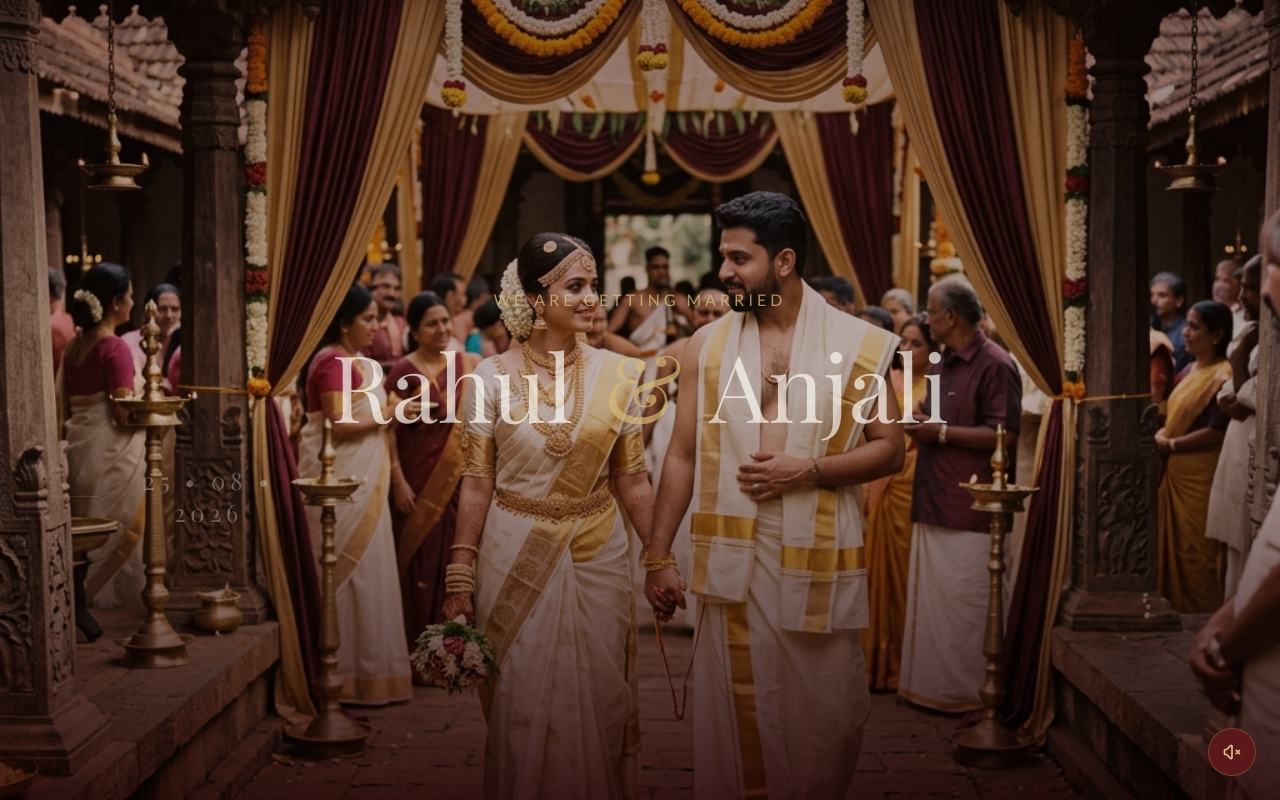
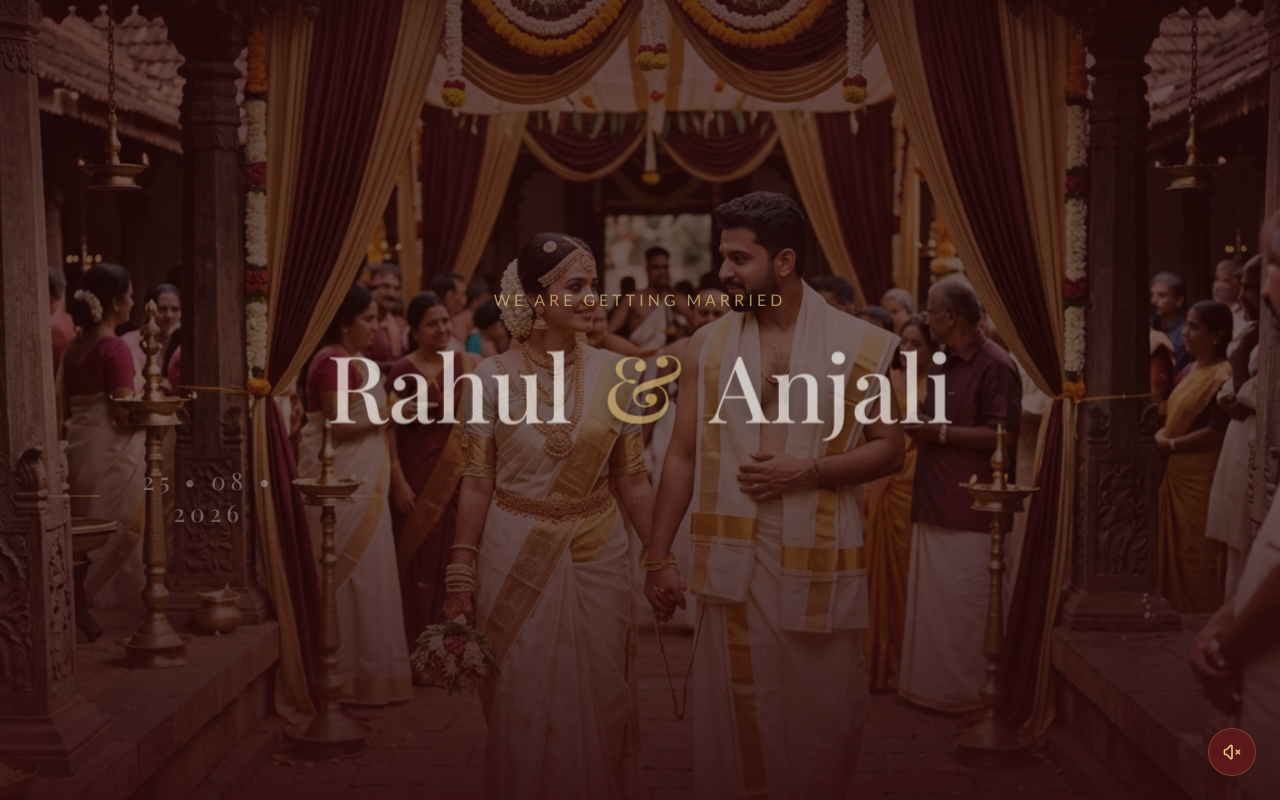
Before and after one commit to Arshwinsajeevan/wedding-card-demo, a Next.js app: page / in a window 1280 px wide. Both pictures are taken after a click on the button "TAP TO OPEN". Shown: the top 800 px of the page. Built offline with nearby package versions, Linux system fonts and the light colour scheme.

Commit message:
updated hero section text

```diff
--- a/src/components/HeroSection.tsx
+++ b/src/components/HeroSection.tsx
@@ -19,7 +19,8 @@ export default function HeroSection() {
         />
       </motion.div>
 
-      <div className="absolute inset-0 bg-gradient-to-b from-maroon-dark/40 via-maroon-dark/10 to-maroon-dark/90 mix-blend-multiply" />
+      <div className="absolute inset-0 bg-gradient-to-b from-maroon-dark/60 via-maroon-dark/40 to-maroon-dark/90" />
+      <div className="absolute inset-0 bg-black/20" /> {/* Extra darkening for readability */}
 
       <div className="absolute inset-0 flex flex-col items-center justify-end pb-24 text-center z-10 px-4">
         <motion.div
@@ -32,7 +33,7 @@ export default function HeroSection() {
             initial={{ opacity: 0, letterSpacing: "0.1em" }}
             animate={{ opacity: 1, letterSpacing: "0.3em" }}
             transition={{ duration: 1.5, delay: 1 }}
-            className="font-sans text-gold-light uppercase text-sm md:text-base mb-6"
+            className="font-sans text-gold-light uppercase text-sm md:text-base mb-6 font-medium drop-shadow-md"
           >
             We are getting married
           </motion.p>
@@ -40,25 +41,25 @@ export default function HeroSection() {
             initial={{ opacity: 0, scale: 0.9 }}
             animate={{ opacity: 1, scale: 1 }}
             transition={{ duration: 2, delay: 0.8, ease: "easeOut" }}
-            className="font-serif text-5xl md:text-7xl lg:text-8xl text-cream mb-6 drop-shadow-2xl"
+            className="font-serif text-5xl md:text-7xl lg:text-8xl text-cream mb-6 drop-shadow-[0_4px_10px_rgba(0,0,0,0.5)] font-medium"
           >
             Rahul <motion.span
               animate={{ color: ["#c5a059", "#dfc282", "#c5a059"] }}
               transition={{ duration: 3, repeat: Infinity }}
-              className="text-gold inline-block mx-2"
+              className="text-gold inline-block mx-2 drop-shadow-[0_2px_5px_rgba(0,0,0,0.3)]"
             >&amp;</motion.span> Anjali
           </motion.h1>
           <motion.div
             initial={{ opacity: 0, width: 0 }}
             animate={{ opacity: 1, width: "100%" }}
             transition={{ duration: 1.5, delay: 1.5 }}
-            className="flex items-center justify-center gap-4 mt-8"
+            className="flex items-center justify-center gap-4 mt-8 drop-shadow-md"
           >
-            <div className="h-[1px] w-12 md:w-24 bg-gradient-to-r from-transparent to-gold/70" />
-            <p className="font-serif text-xl md:text-2xl text-cream tracking-[0.2em]">
+            <div className="h-[2px] w-12 md:w-24 bg-gradient-to-r from-transparent to-gold/90" />
+            <p className="font-serif text-xl md:text-2xl text-cream tracking-[0.2em] font-medium drop-shadow-[0_2px_4px_rgba(0,0,0,0.4)]">
               25 • 08 • 2026
             </p>
-            <div className="h-[1px] w-12 md:w-24 bg-gradient-to-l from-transparent to-gold/70" />
+            <div className="h-[2px] w-12 md:w-24 bg-gradient-to-l from-transparent to-gold/90" />
           </motion.div>
 
           <motion.div
--- a/src/components/OpeningScreen.tsx
+++ b/src/components/OpeningScreen.tsx
@@ -42,11 +42,11 @@ export default function OpeningScreen({ onOpen }: { onOpen: () => void }) {
             initial={{ scale: 0.9, opacity: 0 }}
             animate={{ scale: 1, opacity: 1 }}
             transition={{ duration: 1, ease: "easeOut" }}
-            className="z-10 flex flex-col items-center text-center p-8 md:p-12 border-2 border-gold/30 rounded-lg bg-cream/90 backdrop-blur-md shadow-2xl relative overflow-hidden"
+            className="z-10 flex flex-col items-center text-center p-8 md:p-14 border-2 border-gold/40 rounded-xl bg-cream/95 backdrop-blur-xl shadow-[0_0_50px_rgba(0,0,0,0.2)] relative overflow-hidden max-w-[90vw]"
           >
             {/* Shimmer effect */}
             <motion.div
-              className="absolute top-0 left-[-100%] w-1/2 h-full bg-gradient-to-r from-transparent via-white/40 to-transparent skew-x-[30deg]"
+              className="absolute top-0 left-[-100%] w-1/2 h-full bg-gradient-to-r from-transparent via-white/50 to-transparent skew-x-[30deg]"
               animate={{ left: ["-100%", "200%"] }}
               transition={{ duration: 2.5, repeat: Infinity, repeatDelay: 3 }}
             />
@@ -64,16 +64,16 @@ export default function OpeningScreen({ onOpen }: { onOpen: () => void }) {
                 <Image
                   src="/motif.png"
                   alt="Motif"
-                  width={70}
-                  height={70}
-                  className="mb-6 mx-auto opacity-90 drop-shadow-md"
+                  width={80}
+                  height={80}
+                  className="mb-8 mx-auto opacity-100 drop-shadow-md"
                   style={{ filter: "brightness(0) saturate(100%) invert(13%) sepia(50%) saturate(4645%) hue-rotate(346deg) brightness(85%) contrast(99%)" }}
                 />
               </motion.div>
-              <h2 className="font-serif text-maroon text-3xl md:text-4xl tracking-widest uppercase mb-3">
+              <h2 className="font-serif text-maroon-dark text-3xl md:text-5xl tracking-[0.15em] uppercase mb-4 font-semibold drop-shadow-sm">
                 You are invited
               </h2>
-              <p className="font-sans text-maroon-dark/80 text-sm md:text-base mb-10 uppercase tracking-[0.2em]">
+              <p className="font-sans text-maroon-dark/90 text-sm md:text-base mb-12 uppercase tracking-[0.25em] font-medium">
                 To celebrate our wedding
               </p>
 
```
